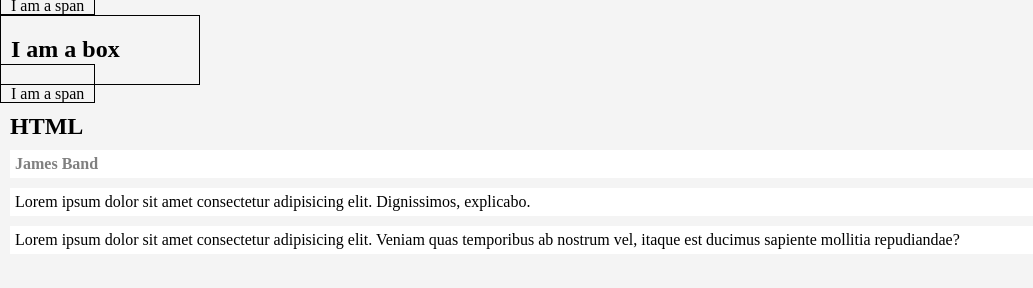
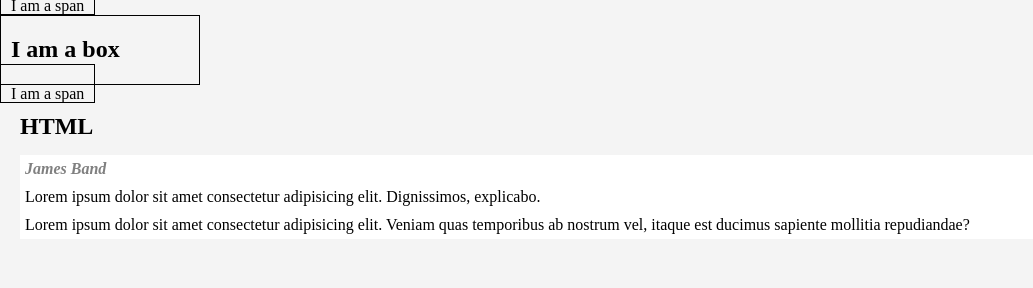
Before and after one commit to Tarvydas-Sarunas/3_HTML_CSS_BoxModel8padding_margin, a plain HTML site: page index.html in a window 1280 px wide. Shown: the part 40-328 px from the top of the page, without its empty margins (0-1033 px from the left). Drawn offline with Linux system fonts and the light colour scheme.

Commit message:
margin and padding

```diff
--- a/index.html
+++ b/index.html
@@ -18,7 +18,8 @@
     <h2>HTML</h2>
     <p class="author">James Band</p>
     <p>Lorem ipsum dolor sit amet consectetur adipisicing elit. Dignissimos, explicabo.</p>
-    <p>Lorem ipsum dolor sit amet consectetur adipisicing elit. Veniam quas temporibus ab nostrum vel, itaque est
+    <p class="text">Lorem ipsum dolor sit amet consectetur adipisicing elit. Veniam quas temporibus ab nostrum vel,
+      itaque est
       ducimus sapiente mollitia repudiandae?</p>
   </article>
 
--- /dev/null
+++ b/margin.css
@@ -0,0 +1,24 @@
+* {
+  box-sizing: border-box;
+}
+body {
+  background-color: #e4e4e4;
+}
+.box {
+  border: 1px solid #000;
+  width: 300px;
+}
+.box-padding {
+  /* padding-top: 20px;
+  padding-right: 50px;
+  padding-bottom: 35px;
+  padding-left: 10px; */
+  padding: 20px 50px 35px 10px;
+}
+.box-margin {
+  /* margin-top: 20px;
+  margin-right: 50px;
+  margin-bottom: 35px;
+  margin-left: 10px; */
+  margin: 20px 50px 35px 10px;
+}
--- a/style.css
+++ b/style.css
@@ -16,18 +16,26 @@ body {
   height: 70px;
   padding-top: 20px;
 }
+article {
+  padding-left: 20px;
+}
 
 article h2 {
-  margin: 10px;
+  margin-top: 10px;
+  padding-bottom: 15px;
 }
 
 .author {
   color: grey;
   font-weight: bold;
-  margin: 10px;
+  /* margin: 10px; */
+  font-style: italic;
 }
 article p {
-  margin: 10px;
+  /* margin: 10px; */
   padding: 5px;
   background-color: #fff;
 }
+.text {
+  margin-bottom: 10px;
+}
```
Also changed, not shown: margin.html (added, +17 -0 lines).
